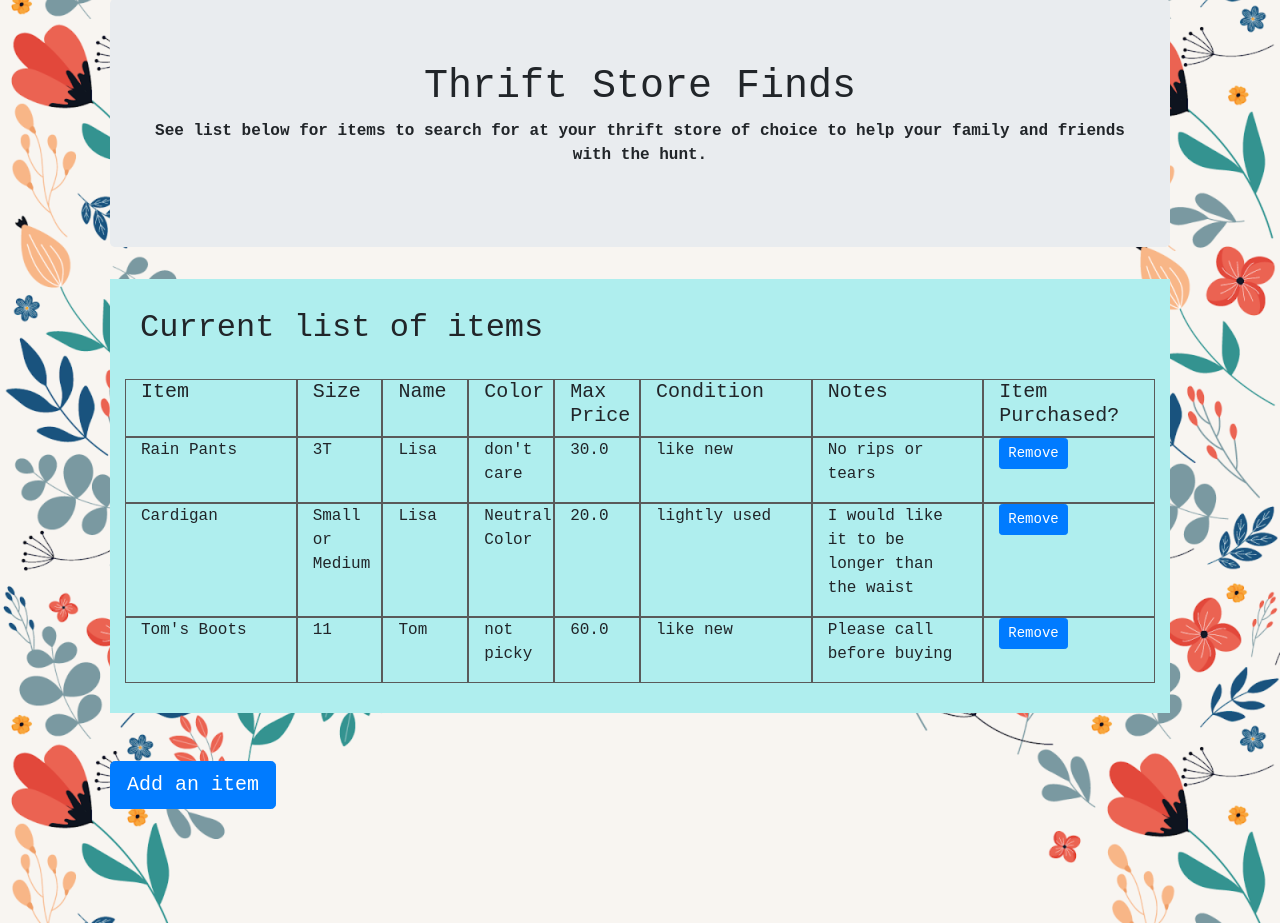
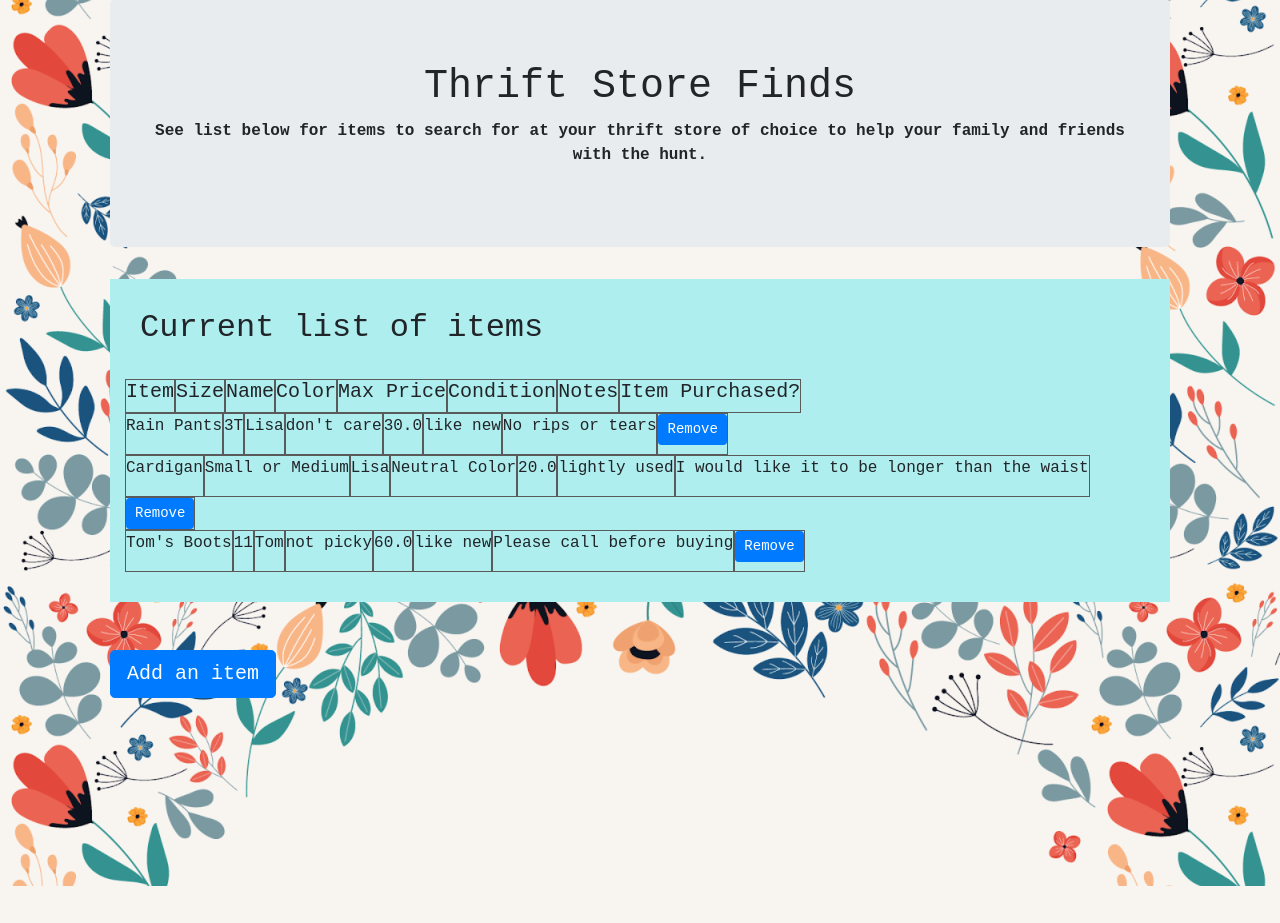
Before and after one commit to lisb020/thrift_crowdsource, a Flask app: page / in a window 1280 px wide. Shown: the part 141-1064 px from the top of the page. After the commit the page ends 1027 px from the top, so only its background shows below. Run offline with Flask 2, Linux system fonts and the light colour scheme; data comes from the database, SQL or seed files in the repository; some libraries are stand-ins or nearby versions.

Commit message:
update styles for small devices

```diff
--- a/static/css/style.css
+++ b/static/css/style.css
@@ -36,7 +36,7 @@ body{
   background-size: 100% auto;
   /*background-attachment: fixed;*/
 }
-.col-sm-2, .col-sm-1{
+.col-xs-2, .col-xs-1{
   border: #5a5a5a thin solid;
 
 }
@@ -55,3 +55,12 @@ body{
     font-size: x-small;
   }
   }
+  /* for phones */
+@media only screen and (max-width: 576px){
+  h5{
+    font-size: x-small;
+  }
+  p{
+    font-size: xx-small;
+  }
+  }
--- a/templates/index.html
+++ b/templates/index.html
@@ -32,42 +32,42 @@
             </div>
 
             <div class="row">
-                <div class="col-sm-2">
+                <div class="col-xs-2">
                     <div class=contents>
                         <h5>Item</h5>
                     </div>
                 </div>
-                <div class="col-sm-1">
+                <div class="col-xs-1">
                     <div class=contents>
                         <h5>Size</h5>
                     </div>
                 </div>
-                <div class="col-sm-1">
+                <div class="col-xs-1">
                     <div class=contents>
                         <h5>Name</h5>
                     </div>
                 </div>
-                <div class="col-sm-1">
+                <div class="col-xs-1">
                     <div class=contents>
                         <h5>Color</h5>
                     </div>
                 </div>
-                <div class="col-sm-1">
+                <div class="col-xs-1">
                     <div class=contents>
                         <h5>Max Price</h5>
                     </div>
                 </div>
-                <div class="col-sm-2">
+                <div class="col-xs-2">
                     <div class=contents>
                         <h5>Condition</h5>
                     </div>
                 </div>
-                <div class="col-sm-2">
+                <div class="col-xs-2">
                     <div class=contents>
                         <h5>Notes</h5>
                     </div>
                 </div>
-                <div class="col-sm-2">
+                <div class="col-xs-2">
                     <div class=contents>
                         <h5>Item Purchased?</h5>
                     </div>
@@ -75,42 +75,42 @@
             </div>
             {% for item in database %}
                 <div class="row rowData">
-                <div class="col-sm-2">
+                <div class="col-xs-2">
                     <div class=contents>
                         <p>{{ item.item }}</p>
                     </div>
                 </div>
-                <div class="col-sm-1">
+                <div class="col-xs-1">
                     <div class=contents>
                         <p>{{ item.size }}</p>
                     </div>
                 </div>
-                <div class="col-sm-1">
+                <div class="col-xs-1">
                     <div class=contents>
                         <p>{{ item.name }}</p>
                     </div>
                 </div>
-                <div class="col-sm-1">
+                <div class="col-xs-1">
                     <div class=contents>
                         <p>{{ item.color }}</p>
                     </div>
                 </div>
-                <div class="col-sm-1">
+                <div class="col-xs-1">
                     <div class=contents>
                         <p>{{ item.maxprice }}</p>
                     </div>
                 </div>
-                <div class="col-sm-2">
+                <div class="col-xs-2">
                     <div class=contents>
                         <p>{{ item.condition }}</p>
                     </div>
                 </div>
-                <div class="col-sm-2">
+                <div class="col-xs-2">
                     <div class=contents>
                         <p>{{ item.notes }}</p>
                     </div>
                 </div>
-                <div class="col-sm-2">
+                <div class="col-xs-2">
                     <div class=contents>
                         <button type='button' class='btn btn-primary btn-sm delbtn' id= 'id{{ item.id }}'>Remove</button>
                     </div>
```
